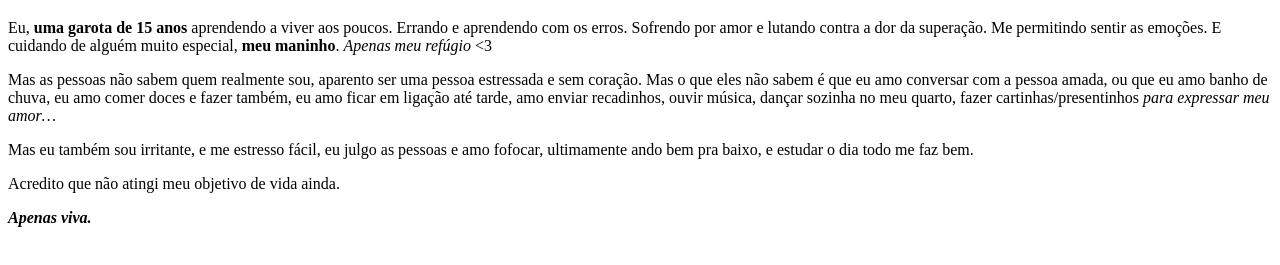
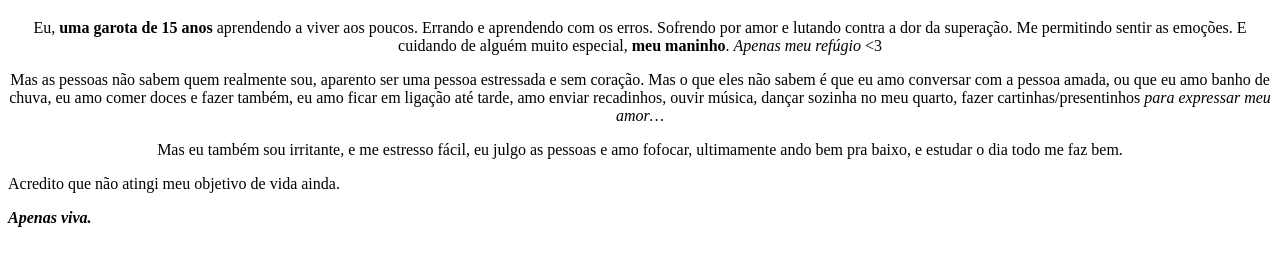
Before and after one commit to julia-joestar/juliahtml, a plain HTML site: page index.html in a window 1280 px wide. Shown: the part 87-352 px from the top of the page. Drawn offline with Linux system fonts and the light colour scheme.

Commit message:
Add files via upload

```diff
--- a/index.html
+++ b/index.html
@@ -12,12 +12,12 @@
    <h1>Apenas eu existindo</h1>
 
 
-  <p> Eu, <strong>uma garota de 15 anos</strong> aprendendo a  viver aos poucos. Errando e aprendendo com os erros. Sofrendo por amor e lutando contra a dor da superação. Me permitindo sentir as emoções.
+  <p style="text-align: center"> Eu, <strong>uma garota de 15 anos</strong> aprendendo a  viver aos poucos. Errando e aprendendo com os erros. Sofrendo por amor e lutando contra a dor da superação. Me permitindo sentir as emoções.
 E cuidando de alguém muito especial, <strong>meu maninho</strong>. <em>Apenas meu refúgio</em> <3</p>
 
- <p>Mas as pessoas não sabem quem realmente sou, aparento ser uma pessoa estressada e sem coração. Mas o que eles não sabem é que eu amo conversar com a pessoa amada, ou que eu amo banho de chuva, eu amo comer doces e fazer também, eu amo ficar em ligação até tarde, amo enviar recadinhos, ouvir música, dançar sozinha no meu quarto, fazer cartinhas/presentinhos <em>para expressar meu amor…</em></p>
+ <p style="text-align: center">Mas as pessoas não sabem quem realmente sou, aparento ser uma pessoa estressada e sem coração. Mas o que eles não sabem é que eu amo conversar com a pessoa amada, ou que eu amo banho de chuva, eu amo comer doces e fazer também, eu amo ficar em ligação até tarde, amo enviar recadinhos, ouvir música, dançar sozinha no meu quarto, fazer cartinhas/presentinhos <em>para expressar meu amor…</em></p>
 
-<p>Mas eu também sou irritante, e me estresso fácil, eu julgo as pessoas e amo fofocar, ultimamente ando bem pra baixo, e estudar o dia todo me faz bem.</p>
+<p style="text-align: center">Mas eu também sou irritante, e me estresso fácil, eu julgo as pessoas e amo fofocar, ultimamente ando bem pra baixo, e estudar o dia todo me faz bem.</p>
 <p>Acredito que não atingi meu objetivo de vida ainda.</p>
 <strong><em><p>Apenas viva.</p></em></strong>
 
```
